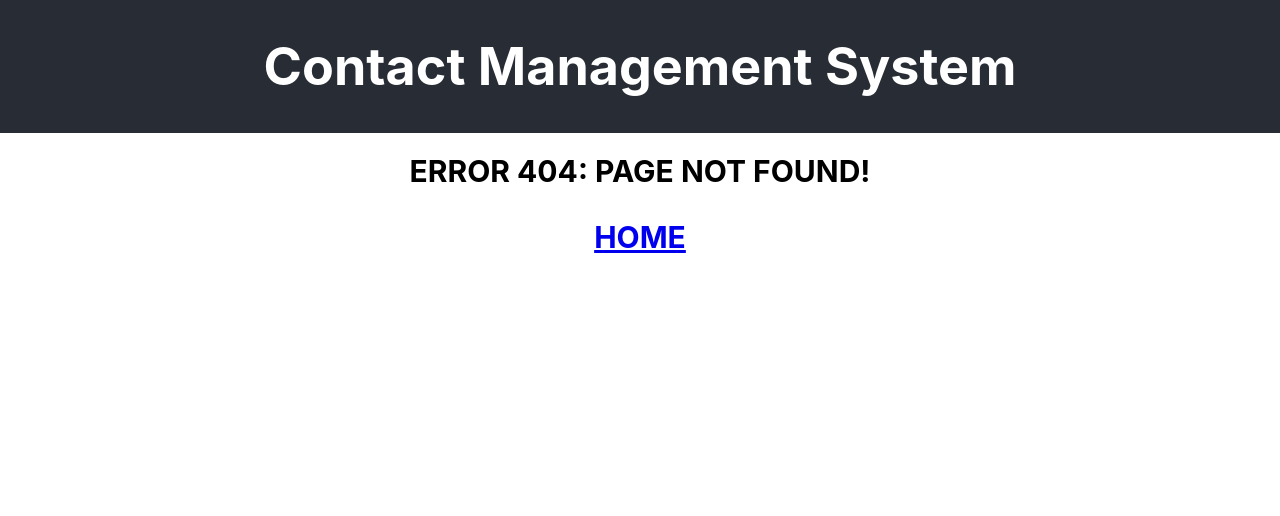
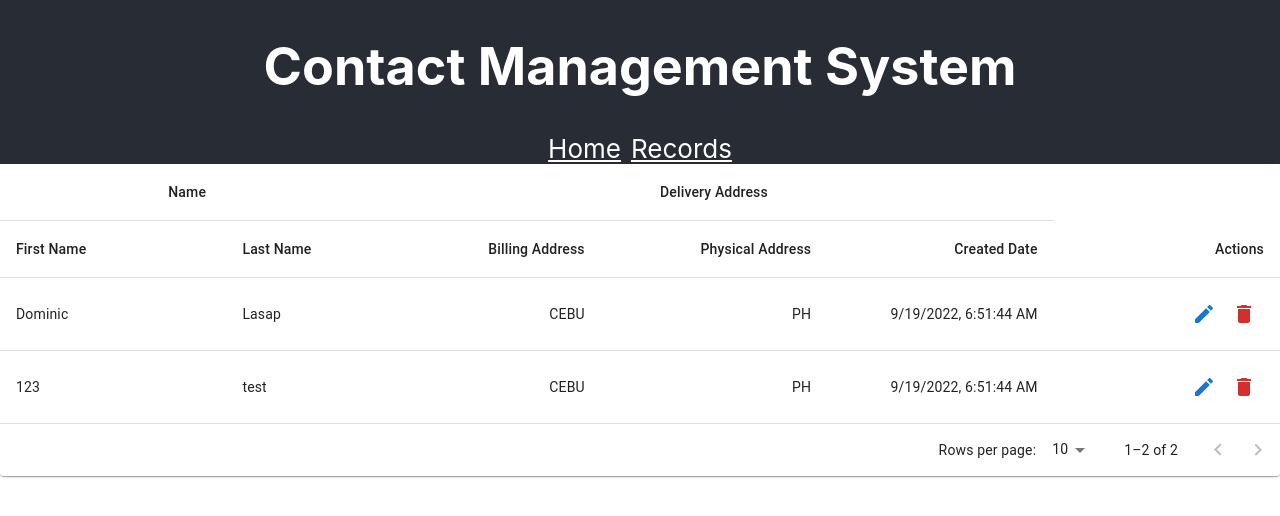
Before and after one commit to dlasap-fs/user-contact-mgmt-system-frontend, a React (Create React App) app: page /records in a window 1280 px wide. Before the commit this address had no page. Shown: the top 516 px of the page. Built offline with nearby package versions, Linux system fonts and the light colour scheme.

Commit message:
added grid and actions column

```diff
--- a/package.json
+++ b/package.json
@@ -5,6 +5,7 @@
   "dependencies": {
     "@emotion/react": "^11.10.4",
     "@emotion/styled": "^11.10.4",
+    "@mui/icons-material": "^5.10.6",
     "@mui/material": "^5.10.6",
     "@testing-library/jest-dom": "^5.16.5",
     "@testing-library/react": "^13.4.0",
--- a/src/App.js
+++ b/src/App.js
@@ -1,6 +1,8 @@
+import './App.css';
 import { CMSForm } from './components/CMSForm'
-import './App.css';
 import { PostForm } from './components/PostForm';
+import { CMSGrid } from './components/CMSGrid';
+
 import {
   Routes, Route, Link, BrowserRouter as Router
 } from "react-router-dom";
@@ -11,11 +13,20 @@ function App() {
     <div className="App">
       <header className="App-header">
         <div> <h1> Contact Management System </h1>
+        <Link to="/" style={{ padding: 5, color: "white" }}>
+              Home
+        </Link>
+        <Link to="/records" style={{ padding: 5,  color: "white" }}>
+              Records
+        </Link>
+
       </div>
       </header>
       <Routes>
+
         <Route path="/" element={<CMSForm />} />
         <Route path="/submitted" element={<PostForm />} />
+        <Route path="/records" element={<CMSGrid />} />
 
           <Route path="*" element={<h1 style={{fontSize: "30px"}}>
             ERROR 404: PAGE NOT FOUND!
--- /dev/null
+++ b/src/components/CMSGrid.js
@@ -0,0 +1,171 @@
+import { useState } from "react";
+import * as React from 'react';
+import Paper from '@mui/material/Paper';
+import Table from '@mui/material/Table';
+import TableBody from '@mui/material/TableBody';
+import TableCell from '@mui/material/TableCell';
+import TableContainer from '@mui/material/TableContainer';
+import TableHead from '@mui/material/TableHead';
+import TablePagination from '@mui/material/TablePagination';
+import TableRow from '@mui/material/TableRow';
+import Stack from '@mui/material/Stack';
+
+import EditIcon from '@mui/icons-material/Edit';
+import DeleteIcon from '@mui/icons-material/Delete';
+import { IconButton } from "@mui/material";
+
+
+function createData(
+    id,
+    first_name,
+    last_name,
+    delivery_address,
+    created_date,
+  ) {
+    const {  billing_address = "", physical_address ="" } = delivery_address
+    return { id, first_name, last_name, billing_address, physical_address, created_date };
+  }
+
+  const rows = [
+    createData('1','Dominic', 'Lasap', {
+        billing_address : "CEBU",
+        physical_address: "PH"
+    }, new Date().toLocaleString(), 3287263),
+    createData('2','123', 'test', {
+        billing_address : "CEBU",
+        physical_address: "PH"
+    }, new Date().toLocaleString()),
+  ];
+
+  const columns = [
+    { id: 'first_name', label: 'First Name', minWidth: 170 },
+    { id: 'last_name', label: 'Last Name', minWidth: 100 },
+    {
+      id: 'billing_address',
+      label: 'Billing Address',
+      minWidth: 170,
+      align: 'right',
+      format: (value) => value.toLocaleString('en-US'),
+    },
+    {
+      id: 'physical_address',
+      label: 'Physical Address',
+      minWidth: 170,
+      align: 'right',
+      format: (value) => value.toLocaleString('en-US'),
+    },
+    {
+      id: 'created_date',
+      label: 'Created Date',
+      minWidth: 170,
+      align: 'right',
+      format: (value) => value.toFixed(2),
+    },
+    {
+        id: 'actions',
+        label: 'Actions',
+        minWidth: 170,
+        align: 'right',
+      },
+  ];
+
+
+
+export const CMSGrid = () =>{
+
+    const [page, setPage] = React.useState(0);
+    const [rowsPerPage, setRowsPerPage] = React.useState(10);
+
+    const [rowsData, setRowsData] = useState([""])
+
+    const handleChangePage = (event, newPage) => {
+        setPage(newPage);
+      };
+
+      const handleChangeRowsPerPage = (event) => {
+        setRowsPerPage(+event.target.value);
+        setPage(0);
+      };
+
+    const handleRows = () =>{
+
+    }
+
+    const generateActions = (data_id) =>{
+        return (
+            <div>
+            <IconButton color="primary" onClick={()=>handleEditButton(data_id, "hello")}>
+                <EditIcon/>
+            </IconButton>
+            <IconButton color="error">
+                <DeleteIcon/>
+            </IconButton>
+            </div>
+        )
+      }
+
+      const handleEditButton = (id, data)=>{
+        alert(`HI ${id} ${data}`)
+      }
+
+    return (
+        <Paper sx={{ width: '100%' }}>
+        <TableContainer sx={{ maxHeight: 440 }}>
+          <Table stickyHeader aria-label="sticky table">
+            <TableHead>
+              <TableRow>
+                <TableCell align="center" colSpan={2}>
+                  Name
+                </TableCell>
+                <TableCell align="center" colSpan={3}>
+                  Delivery Address
+                </TableCell>
+              </TableRow>
+              <TableRow>
+                {columns.map((column) => (
+                  <TableCell
+                    key={column.id}
+                    align={column.align}
+                    style={{ top: 57, minWidth: column.minWidth }}
+                  >
+                    {column.label}
+                  </TableCell>
+                ))}
+              </TableRow>
+            </TableHead>
+            <TableBody>
+              {rows
+                .slice(page * rowsPerPage, page * rowsPerPage + rowsPerPage)
+                .map((row) => {
+                  return (
+                    <TableRow hover role="checkbox" tabIndex={-1} key={row.code}>
+                      {columns.map((column) => {
+                        const value = row[column.id];
+                        return (
+                          <TableCell key={column.id} align={column.align}>
+                            {column.id === "actions" ?
+                                generateActions(row.id)
+                             :value }
+
+                          </TableCell>
+                        );
+                      })}
+                    </TableRow>
+                  );
+                })}
+            </TableBody>
+          </Table>
+        </TableContainer>
+        <TablePagination
+          rowsPerPageOptions={[10, 25, 100]}
+          component="div"
+          count={rows.length}
+          rowsPerPage={rowsPerPage}
+          page={page}
+          onPageChange={handleChangePage}
+          onRowsPerPageChange={handleChangeRowsPerPage}
+        />
+      </Paper>
+
+    )
+}
```
Also changed, not shown: 1 other file (tests, documents, lock files or other folders).
